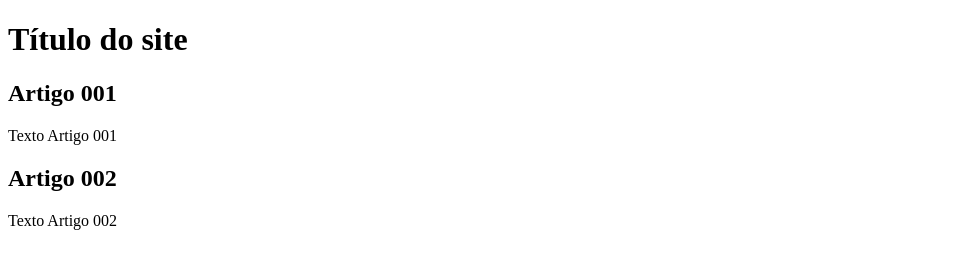
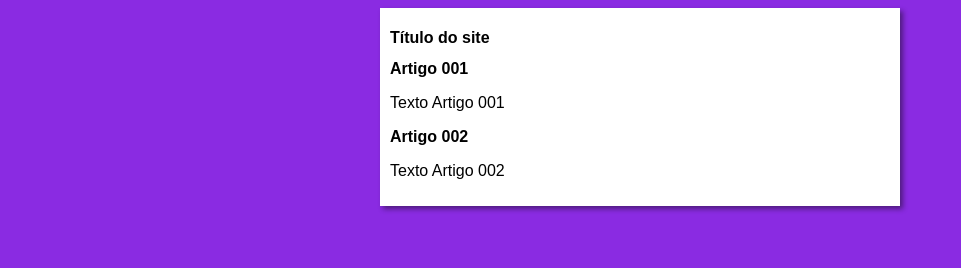
Before and after one commit to michelnascimento-zz/projeto-site, a plain HTML site: page index.html in a window 1280 px wide. Shown: the whole page, without its empty margins (0-961 px from the left). Drawn offline with Linux system fonts and the light colour scheme.

Commit message:
iniciei o design

```diff
--- /dev/null
+++ b/estilos/style.css
@@ -0,0 +1,17 @@
+* {
+    font-family: Arial, Helvetica, sans-serif;
+    font-size: 16px;
+}
+
+body {
+    background-color: blueviolet;
+
+}
+
+main {
+    background-color: white;
+    width: 500px;
+    margin: auto;
+    padding: 10px;
+    box-shadow: 3px 3px 5px rgba(11, 11, 11, 0.468);
+}
--- a/index.html
+++ b/index.html
@@ -5,6 +5,7 @@
     <meta http-equiv="X-UA-Compatible" content="IE=edge">
     <meta name="viewport" content="width=device-width, initial-scale=1.0">
     <title>Título do site</title>
+    <link rel="stylesheet" href="estilos/style.css">
 </head>
 <body>
     <main>
```
